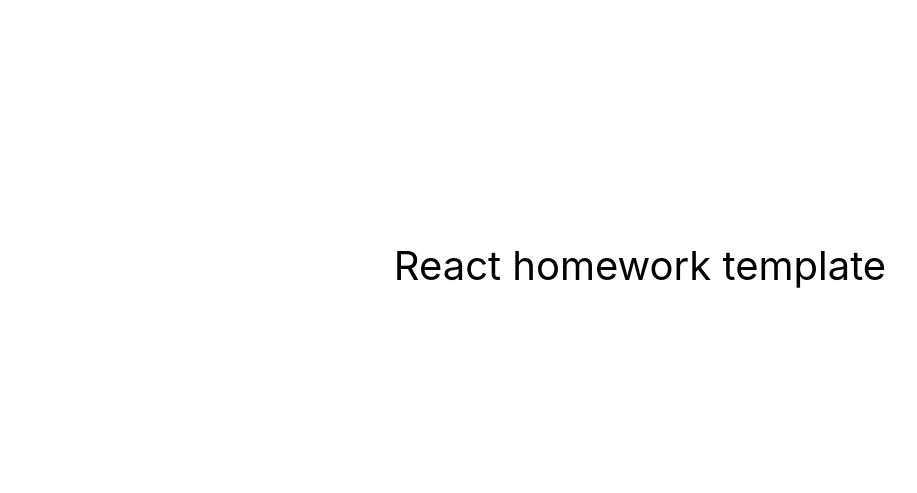
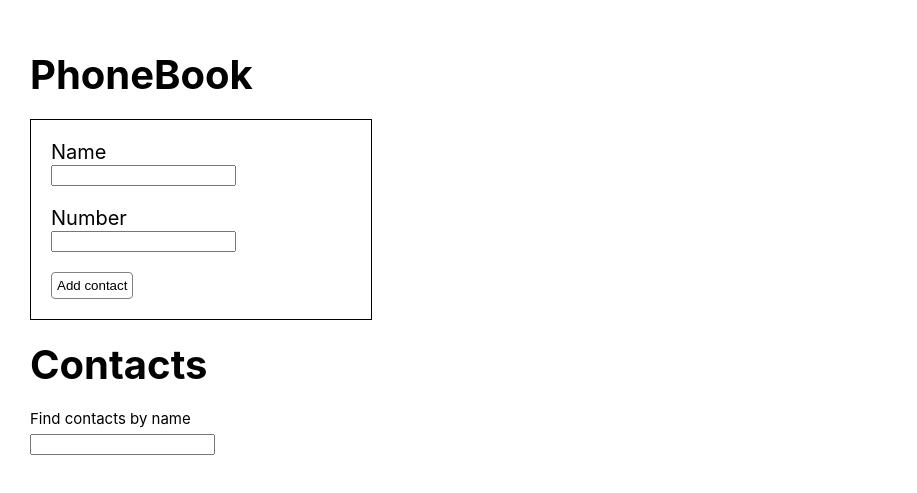
Before and after one commit to yatsyshyn013/goit-react-hw-04-phonebook, a React (Create React App) app: page / in a window 1280 px wide. Shown: the part 135-628 px from the top of the page, without its empty margins (0-917 px from the left). Built offline with nearby package versions, Linux system fonts and the light colour scheme.

Commit message:
Перевів на хуки Книгу контактів

```diff
--- a/src/components/App.jsx
+++ /dev/null
@@ -1,16 +0,0 @@
-export const App = () => {
-  return (
-    <div
-      style={{
-        height: '100vh',
-        display: 'flex',
-        justifyContent: 'center',
-        alignItems: 'center',
-        fontSize: 40,
-        color: '#010101'
-      }}
-    >
-      React homework template
-    </div>
-  );
-};
--- /dev/null
+++ b/src/components/App/App.jsx
@@ -0,0 +1,84 @@
+
+import {useState, useEffect} from 'react'
+import { ToastContainer } from 'react-toastify';
+import 'react-toastify/dist/ReactToastify.css';
+import { PhoneBookContainer } from './App.styled';
+import { ContactForm } from 'components/ContactForm/ContactForm';
+import { ContactList } from 'components/ContactList/ContactList';
+import { Filter } from 'components/Filter/Filter';
+
+
+
+
+export default function App() {
+
+  const [contacts, setContacts] = useState([])
+  const [filter, setFilter] = useState("")
+
+  useEffect(() => {
+
+       const contactList = localStorage.getItem('contact');
+       const parsedContacts = JSON.parse(contactList);
+
+       if (parsedContacts) {
+        setContacts([...parsedContacts])
+       }
+
+  }, [])
+
+  useEffect(() => {
+    if (contacts.length > 0) {
+      localStorage.setItem('contact', JSON.stringify(contacts))
+    }
+
+  }, [contacts])
+
+  const onAddContactBtn = (newContact) => {
+      setContacts(prevState => [...contacts, newContact]
+        )
+  }
+
+  const onFilterChange = (e) => {
+    const { value } = e.currentTarget;
+    setFilter(value);
+  }
+
+  const getFilteredContacts = () => {
+
+    const normalizeTarget = filter.toLowerCase();
+    return contacts.filter(contact => contact.name.toLowerCase().includes(normalizeTarget));
+    // console.log(filteredContacts);
+
+  }
+
+   const deleteButton = id => {
+   setContacts(prevState => prevState.filter(contact => contact.id !== id)
+      )
+  }
+
+  return (
+      <PhoneBookContainer>
+        <h1>PhoneBook</h1>
+        <ContactForm
+          contacts={contacts}
+          onAddContactBtn={onAddContactBtn}
+        />
+
+        <h2>Contacts</h2>
+        <Filter
+          onChange={onFilterChange}
+          value={filter}
+        />
+        <ContactList
+          contacts={getFilteredContacts()}
+          deleteButton={deleteButton}
+        />
+        <ToastContainer
+          autoClose={3000}
+          position="top-center"
+          theme="colored"
+/>
+      </PhoneBookContainer>
+
+    );
+}
--- /dev/null
+++ b/src/components/App/App.styled.jsx
@@ -0,0 +1,14 @@
+import styled from '@emotion/styled'
+
+export const PhoneBookContainer = styled.div`
+    display : flex;
+    flex-direction: column;
+
+    height: 100vh;
+    justify-content: center;
+    /* align-items: center; */
+    /* font-size: 40px; */
+    color: #010101;
+    margin-left: 30px;
+
+`
--- /dev/null
+++ b/src/components/ContactForm/ContactForm.jsx
@@ -0,0 +1,92 @@
+import { Formik, Field } from 'formik';
+import * as yup from 'yup';
+import { nanoid } from 'nanoid'
+import { LabelText, ButtonForm, Label, FormComponent } from './ContactForm.styled';
+import PropTypes from 'prop-types';
+import { toast } from 'react-toastify';
+
+export function ContactForm({ contacts, onAddContactBtn }) {
+
+
+    const initialValues = {
+        name: '',
+        number: '',
+    }
+
+    const schema = yup.object().shape({
+        name: yup.string().required(),
+        number: yup.string().required()
+    })
+
+    function handleSubmit(values, {resetForm}) {
+        // console.log(values);
+
+        const data = {
+            id: nanoid(),
+            name: values.name,
+            number: values.number,
+
+        }
+
+        const isDuplicate = contacts.some( contact => contact.name.toLowerCase() === data.name.toLowerCase())
+
+        if (isDuplicate) {
+            // toast.error(`${data.name} is already in contacts`)
+            toast.error(`${data.name} is already in contacts`);
+            return
+
+        } else {
+
+           onAddContactBtn(data);
+            resetForm();
+        }
+    }
+
+    return (
+        <Formik
+            initialValues={initialValues}
+            onSubmit={handleSubmit}
+            validationSchema={schema}
+        >
+          <FormComponent action="">
+            <Label htmlFor="name">
+              <LabelText>Name</LabelText>
+                    <Field
+                        type="text"
+                        name="name"
+                        pattern="^[a-zA-Zа-яА-Я]+(([' -][a-zA-Zа-яА-Я ])?[a-zA-Zа-яА-Я]*)*$"
+                        title="Name may contain only letters, apostrophe, dash and spaces. For example Adrian, Jacob Mercer, Charles de Batz de Castelmore d'Artagnan"
+                        required
+                          />
+                </Label>
+
+                <Label htmlFor="number">
+                   <LabelText>Number</LabelText>
+                    <Field
+                            type="tel"
+                            name="number"
+                            pattern="\+?\d{1,4}?[-.\s]?\(?\d{1,3}?\)?[-.\s]?\d{1,4}[-.\s]?\d{1,4}[-.\s]?\d{1,9}"
+                            title="Phone number must be digits and can contain spaces, dashes, parentheses and can start with +"
+                            required
+                        />
+
+                    </Label>
+            <ButtonForm type="submit">Add contact</ButtonForm>
+            </FormComponent>
+
+      </Formik>
+   )
+}
+
+
+ContactForm.propTypes = {
+    contacts: PropTypes.arrayOf(
+        PropTypes.shape({
+            id: PropTypes.string.isRequired,
+            name: PropTypes.string.isRequired,
+            number: PropTypes.string.isRequired,
+        }).isRequired
+
+    ).isRequired,
+    onAddContactBtn: PropTypes.func.isRequired,
+}
--- /dev/null
+++ b/src/components/ContactForm/ContactForm.styled.jsx
@@ -0,0 +1,32 @@
+import styled from '@emotion/styled'
+import {Form} from 'formik';
+
+export const LabelText = styled.div`
+    font-size: 20px;
+
+`
+
+export const ButtonForm = styled.button`
+    display: block;
+    background-color: #fff;
+    border: 1px grey solid;
+    border-radius: 4px;
+    padding: 5px;
+
+    :hover {
+        background-color: #337ff8;
+        color: #fff;
+    }
+
+`
+
+export const Label = styled.label`
+
+    display: block;
+    margin-bottom: 20px;
+`
+export const FormComponent = styled(Form)`
+    border: black 1px solid;
+    padding: 20px;
+    width: 300px;
+`
--- /dev/null
+++ b/src/components/ContactList/ContactList.jsx
@@ -0,0 +1,34 @@
+import { List, ListItem, ContactListBtn } from "./ContactList.styled"
+import PropTypes from 'prop-types';
+
+export function ContactList({ contacts, deleteButton }) {
+
+    return (
+        <List>
+
+            {contacts.map(({id, name, number}) => (
+
+                <ListItem key={id}>{name}: {number}
+                <ContactListBtn type="button" onClick={()=> deleteButton(id)}>Delete</ContactListBtn>
+                </ListItem>
+
+
+            ))}
+
+        </List>
+    )
+}
+
+ContactList.propTypes = {
+    contacts: PropTypes.arrayOf(
+        PropTypes.shape({
+            id: PropTypes.string.isRequired,
+            name: PropTypes.string.isRequired,
+            number: PropTypes.string.isRequired,
+        }).isRequired
+
+    ).isRequired,
+
+    deleteButton: PropTypes.func.isRequired,
+
+}
--- /dev/null
+++ b/src/components/ContactList/ContactList.styled.jsx
@@ -0,0 +1,28 @@
+import styled from '@emotion/styled'
+
+export const List = styled.ul`
+    font-size: 15px;
+    margin: 0;
+    margin-bottom: 30px;
+    margin-top: 15px;
+`
+
+export const ListItem = styled.li`
+    :not(:last-of-type) {
+        margin-bottom: 5px;
+
+    }
+`
+
+export const ContactListBtn = styled.button`
+    margin-left: 10px;
+    font-size: 10px;
+     background-color: #fff;
+    border: 1px grey solid;
+    border-radius: 4px;
+
+    :hover {
+        background-color: #337ff8;
+        color: #fff;
+    }
+`
--- /dev/null
+++ b/src/components/Filter/Filter.jsx
@@ -0,0 +1,29 @@
+import React from 'react'
+
+import { FindArea } from 'components/Filter/Filter.styled';
+import PropTypes from 'prop-types';
+
+
+export function Filter({onChange, value}) {
+
+    return (
+         <label htmlFor="name">
+              <FindArea>Find contacts by name</FindArea>
+                    <input
+                        type="text"
+                        name="name"
+                        pattern="^[a-zA-Zа-яА-Я]+(([' -][a-zA-Zа-яА-Я ])?[a-zA-Zа-яА-Я]*)*$"
+                        title="Name may contain only letters, apostrophe, dash and spaces. For example Adrian, Jacob Mercer, Charles de Batz de Castelmore d'Artagnan"
+                required
+                onChange={onChange}
+                value={value}
+                          />
+                </label>
+    )
+
+}
+
+Filter.propTypes = {
+    onChange: PropTypes.func.isRequired,
+    value: PropTypes.string.isRequired
+}
--- /dev/null
+++ b/src/components/Filter/Filter.styled.jsx
@@ -0,0 +1,6 @@
+import styled from '@emotion/styled'
+
+export const FindArea = styled.div`
+    font-size: 15px;
+    margin-bottom: 5px;
+`
--- a/src/index.css
+++ b/src/index.css
@@ -13,3 +13,10 @@ code {
   font-family: source-code-pro, Menlo, Monaco, Consolas, 'Courier New',
     monospace;
 }
+
+h1, h2{
+  font-size: 40px;
+  margin: 0;
+  margin-top: 20px;
+  margin-bottom: 20px;
+}
--- a/src/index.js
+++ b/src/index.js
@@ -1,6 +1,6 @@
 import React from 'react';
 import ReactDOM from 'react-dom/client';
-import { App } from 'components/App';
+import App from 'components/App/App';
 import './index.css';
 
 ReactDOM.createRoot(document.getElementById('root')).render(
```
Also changed, not shown: package.json (+6 -1 lines), 1 other file (tests, documents, lock files or other folders).
